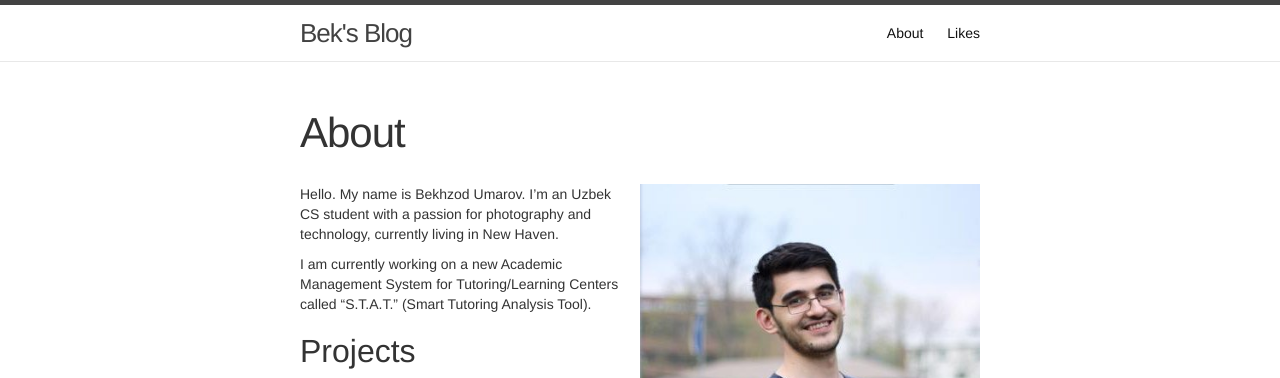
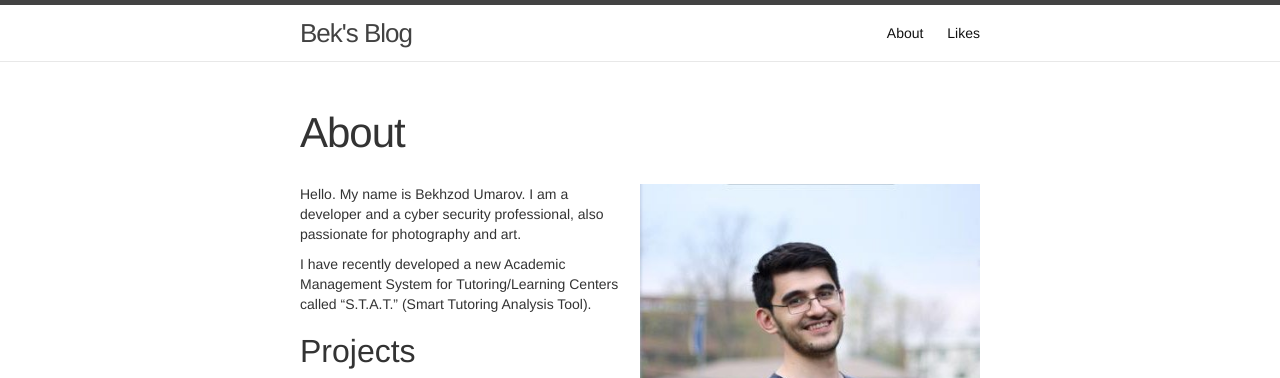
Before and after one commit to bekhzod0725/bekhzod0725.github.io, a Jekyll site: the page built from about.md, in a window 1280 px wide. Shown: the top 378 px of the page. Built offline with Jekyll 4.4.1, drawn with Linux system fonts in a browser that asks for light colours.

Commit message:
profile updates

```diff
--- a/about.md
+++ b/about.md
@@ -6,9 +6,9 @@ permalink: /about/
 
 <img src="/assets/me.jpg" width="50%" align="right" style="margin-left: 20px"/>
 
-Hello. My name is Bekhzod Umarov. I'm an Uzbek CS student with a passion for photography and technology, currently living in New Haven.
+Hello. My name is Bekhzod Umarov. I am a developer and a cyber security professional, also passionate for photography and art.
 
-I am currently working on a new Academic Management System for Tutoring/Learning Centers called "S.T.A.T." (Smart Tutoring Analysis Tool).
+I have recently developed a new Academic Management System for Tutoring/Learning Centers called "S.T.A.T." (Smart Tutoring Analysis Tool).
 
 ## Projects
 - [Facial Recognition with Deep Learning](/assets/facial_recognition_paper.pdf){:target="_blank"}
```
Also changed, not shown: likes.md (+2 -0 lines).
